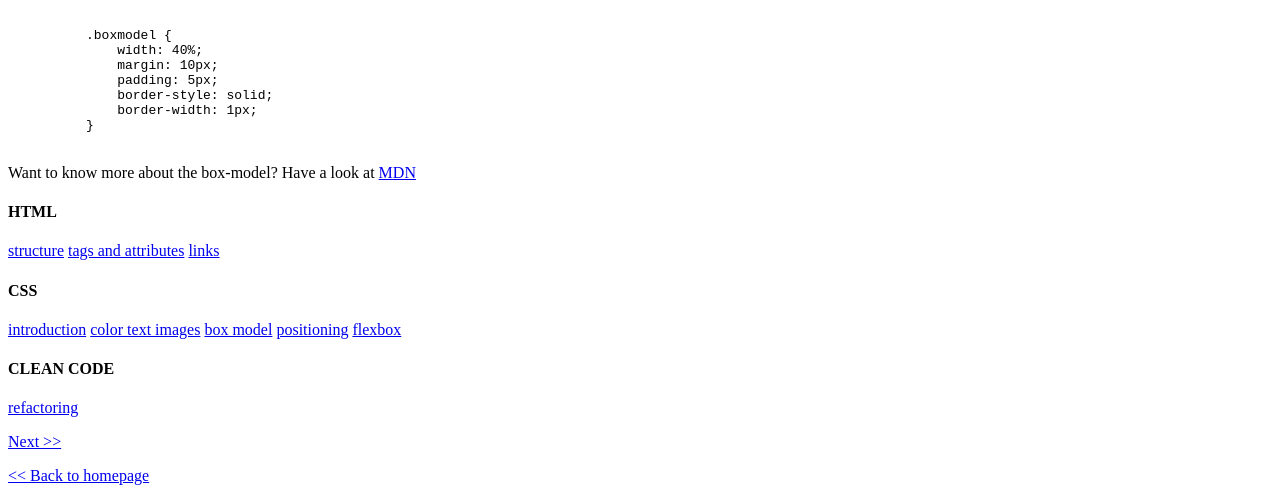
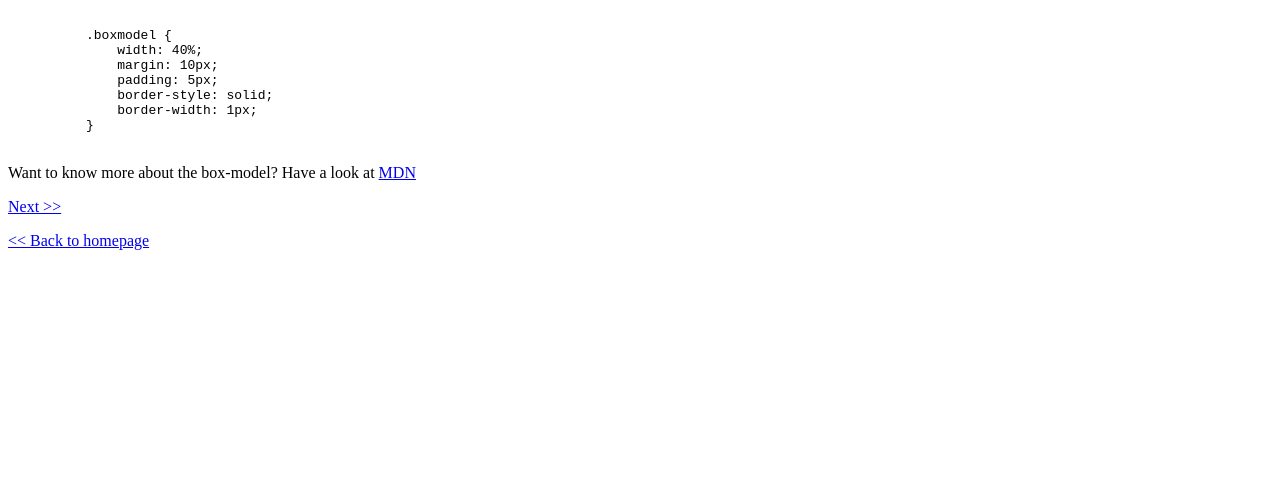
Before and after one commit to cicomsa/HTML, a plain HTML site: page six.html in a window 1280 px wide. Shown: the part 520-1021 px from the top of the page. After the commit the page ends 800 px from the top, so only its background shows below. Drawn offline with Linux system fonts and the light colour scheme.

Commit message:
final six

```diff
--- a/six.html
+++ b/six.html
@@ -40,30 +40,10 @@
         </p>
       </div>
     </div>
-    <div class="footer">
-      <div class="links">
-        <h4>HTML</h4>
-        <a href="./Structure.html">structure</a>
-        <a href="./TagsAndAttributes.html">tags and attributes</a>
-        <a href="./Links.html">links</a>
-      </div>
-      <div class="links">
-        <h4>CSS</h4>
-        <a href="./IntroToCss.html">introduction</a>
-        <a href="./ColorTextAndImages.html">color text images</a>
-        <a href="./BoxModel.html">box model</a>
-        <a href="./Positioning.html">positioning</a>
-        <a href="./FlexBox.html">flexbox</a>
-      </div>
-      <div class="links">
-        <h4>CLEAN CODE</h4>
-        <a href="./Refactoring.html">refactoring</a>
-      </div>
-    </div>
 </body>
 
 <footer>
-  <p> <a href="./seven.html">Next >></a></p>
+  <p> <a href="./question7.html">Next >></a></p>
   <p>
     <a href="./index.html">
       << Back to homepage </a>
```
